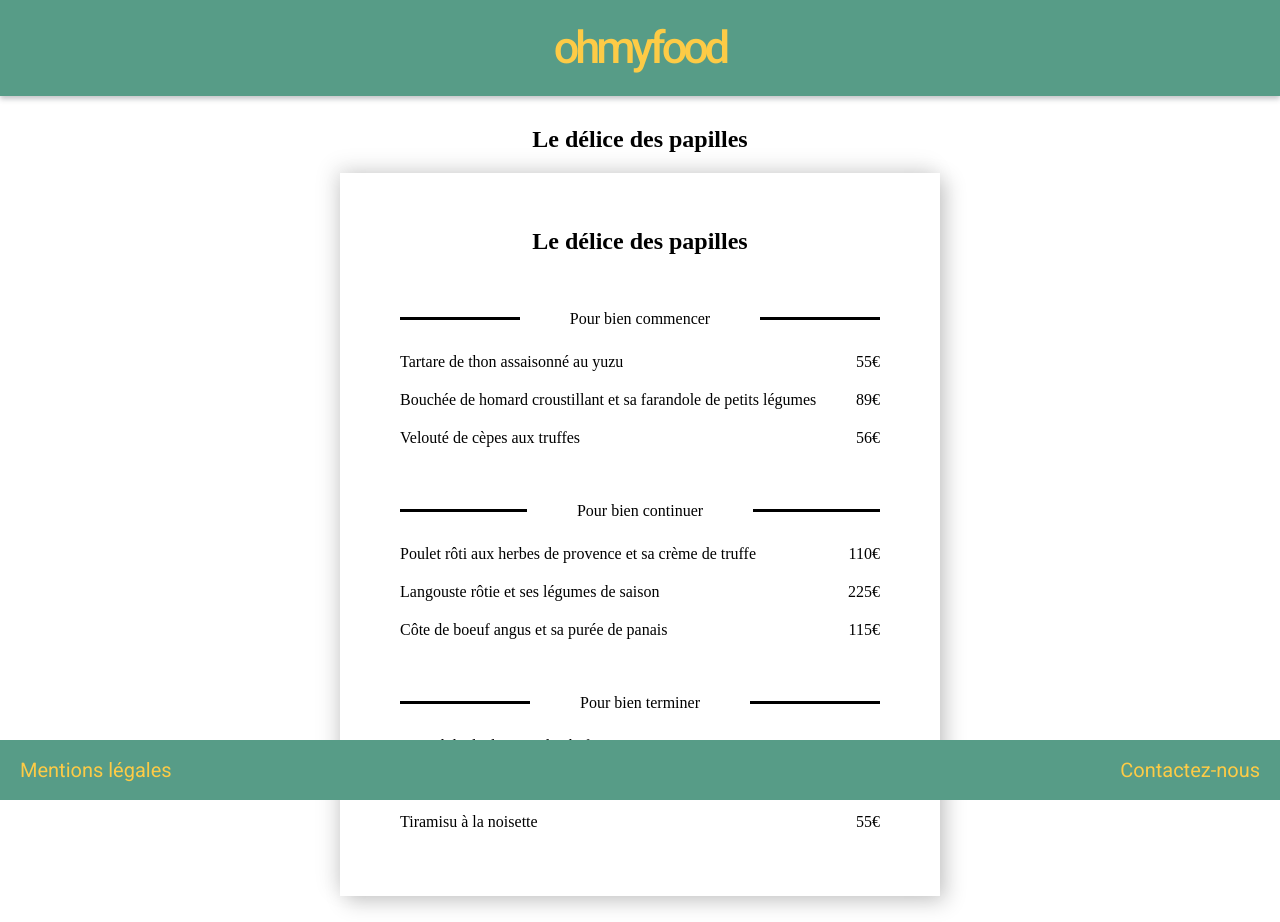
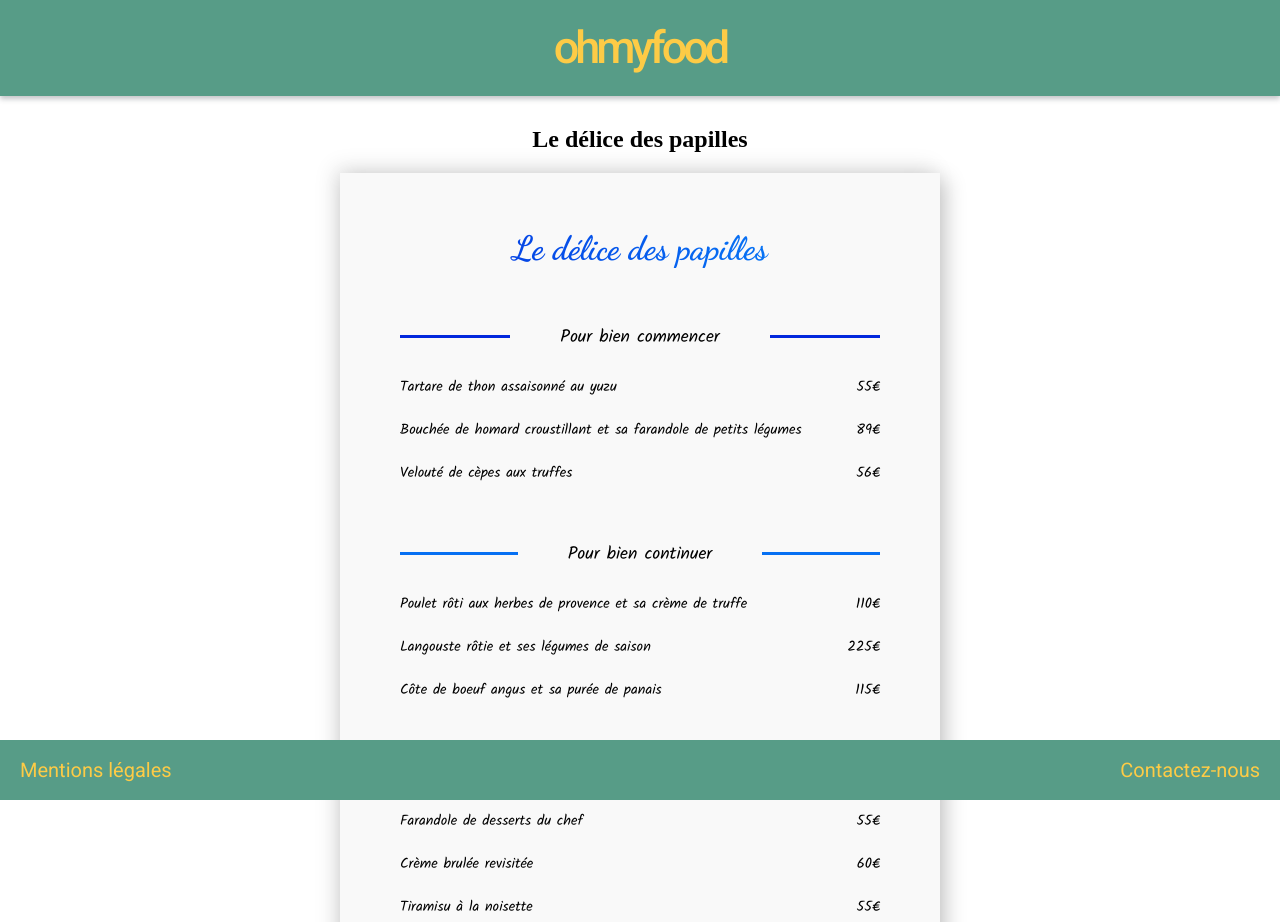
Before and after one commit to ferdi-m20/DW-OC-P3-Ohmyfood, a plain HTML site: page menu3.html in a window 1280 px wide. Shown: the top 922 px of the page. Drawn offline with Linux system fonts and the light colour scheme.

Commit message:
Ajout style personnalisé Menu 3

```diff
--- a/style.css
+++ b/style.css
@@ -367,3 +367,44 @@ footer a:hover {
 .p-6 .title::after {
     background-color: #6e4ccc;
 }
+
+#menu-3 { background-color: rgb(249, 249, 249); }
+
+.p-7 h2 {
+    background: linear-gradient(to right, rgb(4, 49, 223), rgb(8, 135, 251)); font-size: 2.1rem;
+    -webkit-background-clip: text; -webkit-text-fill-color: transparent; font-family: 'Dancing Script', cursive;
+}
+
+.p-7 .title, .p-8 .title, .p-9 .title {
+    font-family: 'Kalam', cursive;
+    font-size: 1.1rem;
+}
+
+.p-7 ul, .p-8 ul, .p-9 ul {
+    font-family: 'Kalam', cursive;
+    font-size: 0.9rem;
+}
+
+.p-7 .title::before {
+    background-color: #0228dd;
+}
+
+.p-7 .title::after {
+    background-color: #0228dd;
+}
+
+.p-8 .title::before {
+    background-color: #0670f3;
+}
+
+.p-8 .title::after {
+    background-color: #0670f3;
+}
+
+.p-9 .title::before {
+    background-color: #229df9;
+}
+
+.p-9 .title::after {
+    background-color: #229df9;
+}
```
